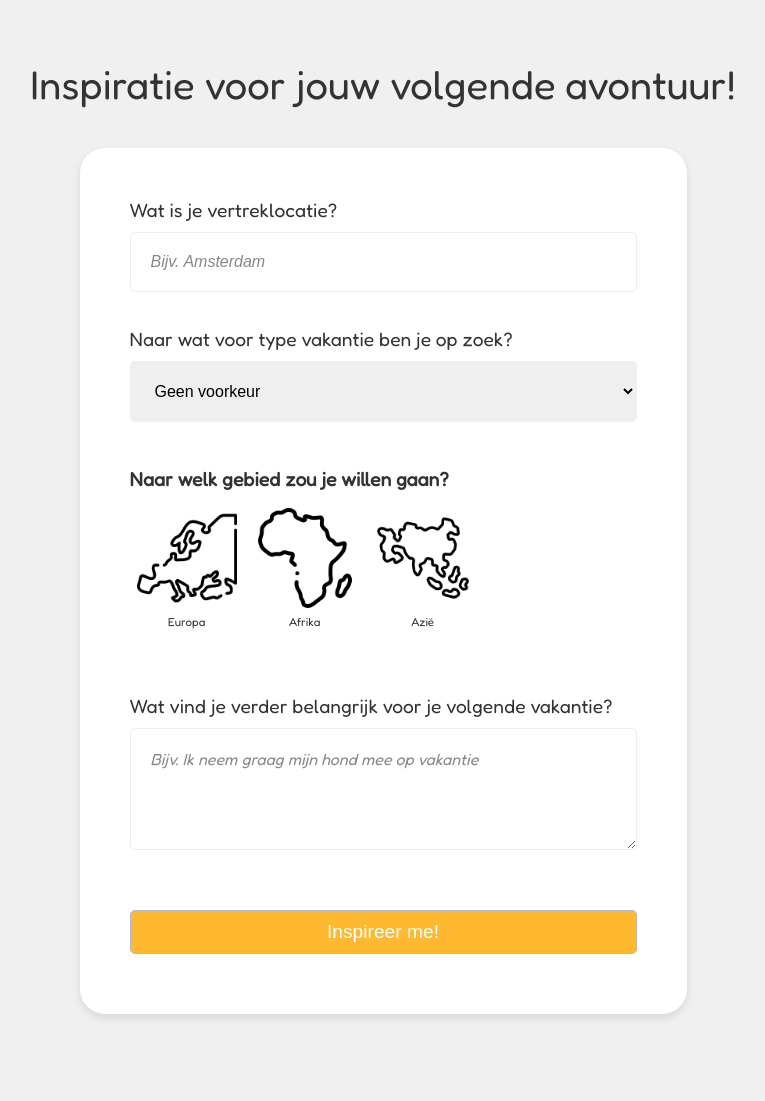
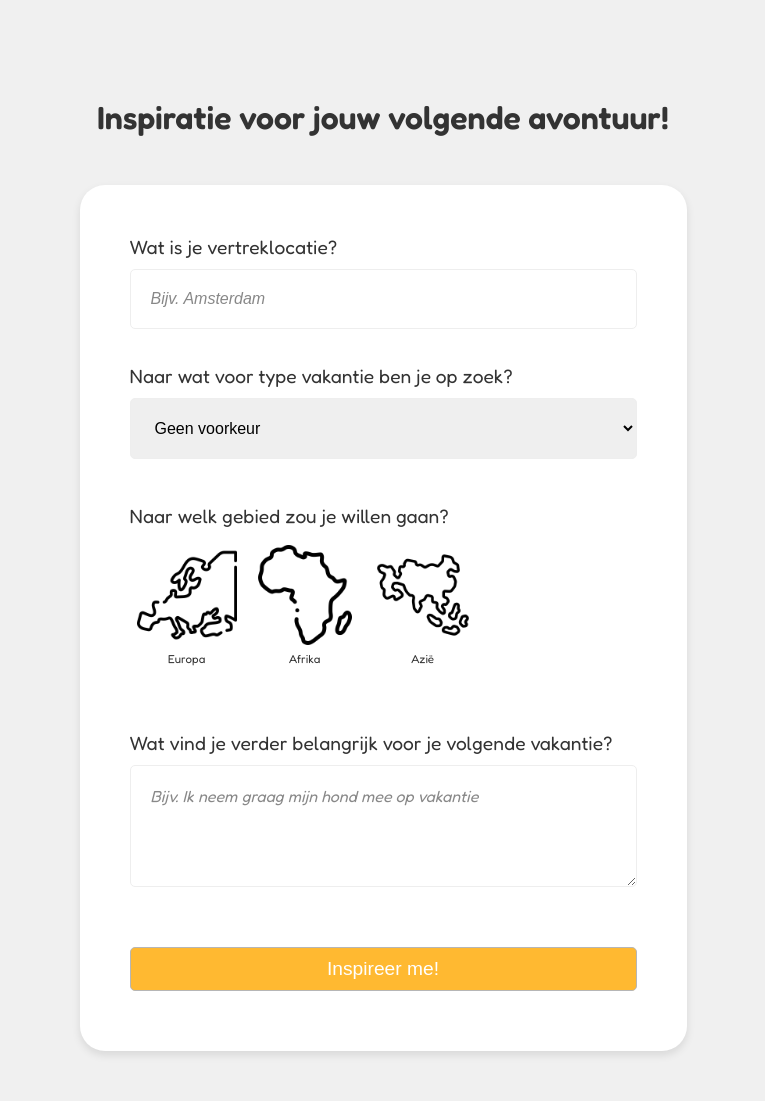
Before and after one commit to CJJKwintje/ChatVenture, a PHP site: page / in a window 1280 px wide. Shown: the whole page, without its empty margins (257-1022 px from the left). Before the commit the page ends 1034 px from the top, so only its background shows below. Run offline with PHP 8.4, Linux system fonts and the light colour scheme; some libraries are stand-ins or nearby versions.

Commit message:
Update styles.css

```diff
--- a/Public/styles.css
+++ b/Public/styles.css
@@ -1,13 +1,13 @@
 
 /* styles.css */
-@import url('https://fonts.googleapis.com/css2?family=Fredoka:wght@300;400&display=swap');
+@import url('https://fonts.googleapis.com/css2?family=Fredoka:wght@300;400;600&display=swap');
 
 body {
   background-color: #f0f0f0; /* Soft grey background for a modern look */
   color: #333; /* Dark grey text for better readability */
   font-family: 'Fredoka', sans-serif;
   margin: 0;
-  padding: 20px;
+  padding: 50px;
   display: flex;
   flex-direction: column;
   align-items: center;
@@ -18,13 +18,14 @@ body {
 h1 {
   color: #333;
   font-family: 'Fredoka', sans-serif;
-  font-weight: 400;
-  margin: 1em 0;
-  font-size: 2.5em; /* Adjusted for better visual hierarchy */
+  font-weight: 600;
+  margin: 1.5em 0;
+  font-size: 2em; /* Adjusted for better visual hierarchy */
 }
 
 h3 {
   font-size: 1.2em;
+  font-weight: 400;
   margin: 0px;
   margin-bottom: 10px;
 }
```
